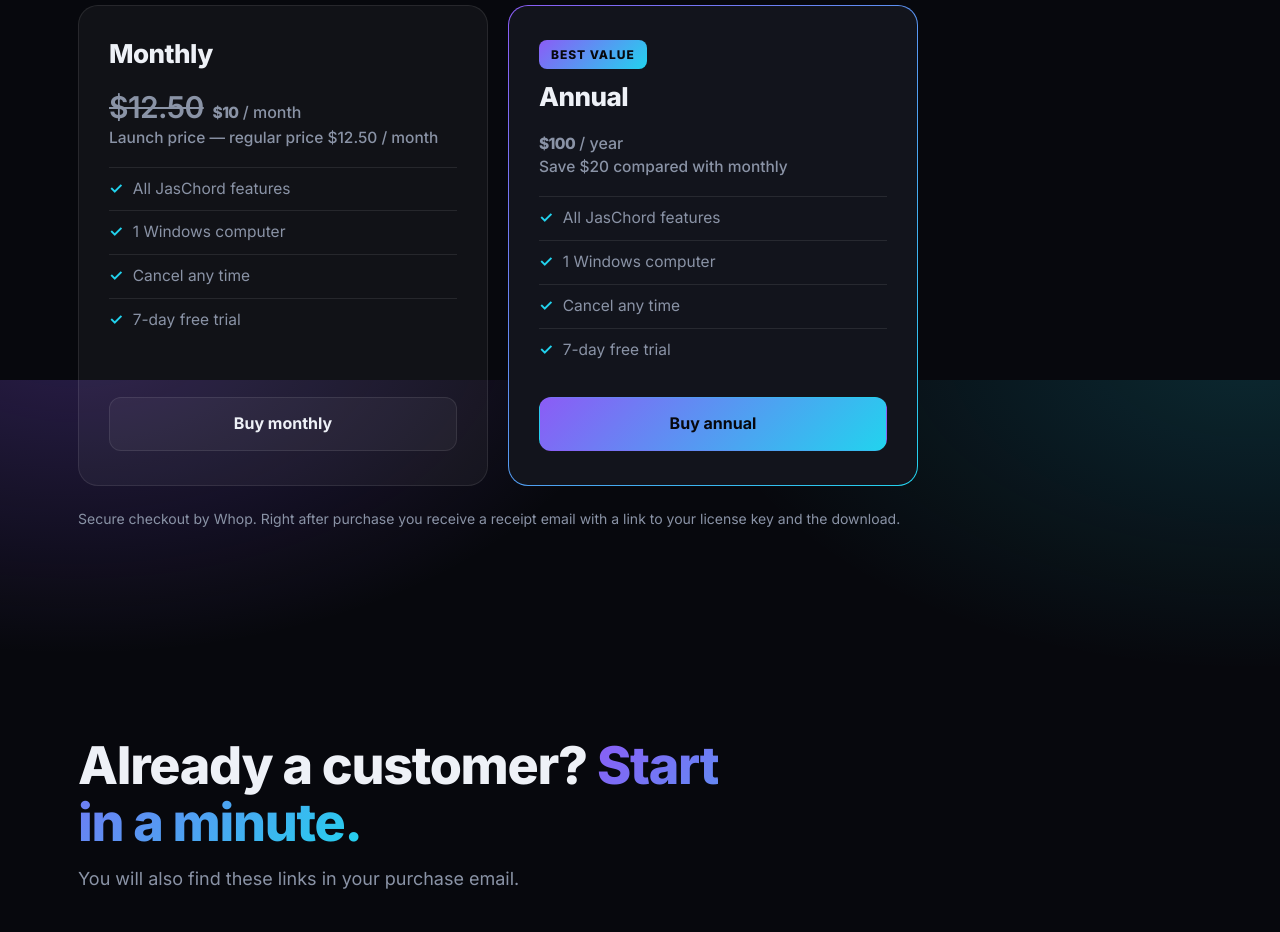
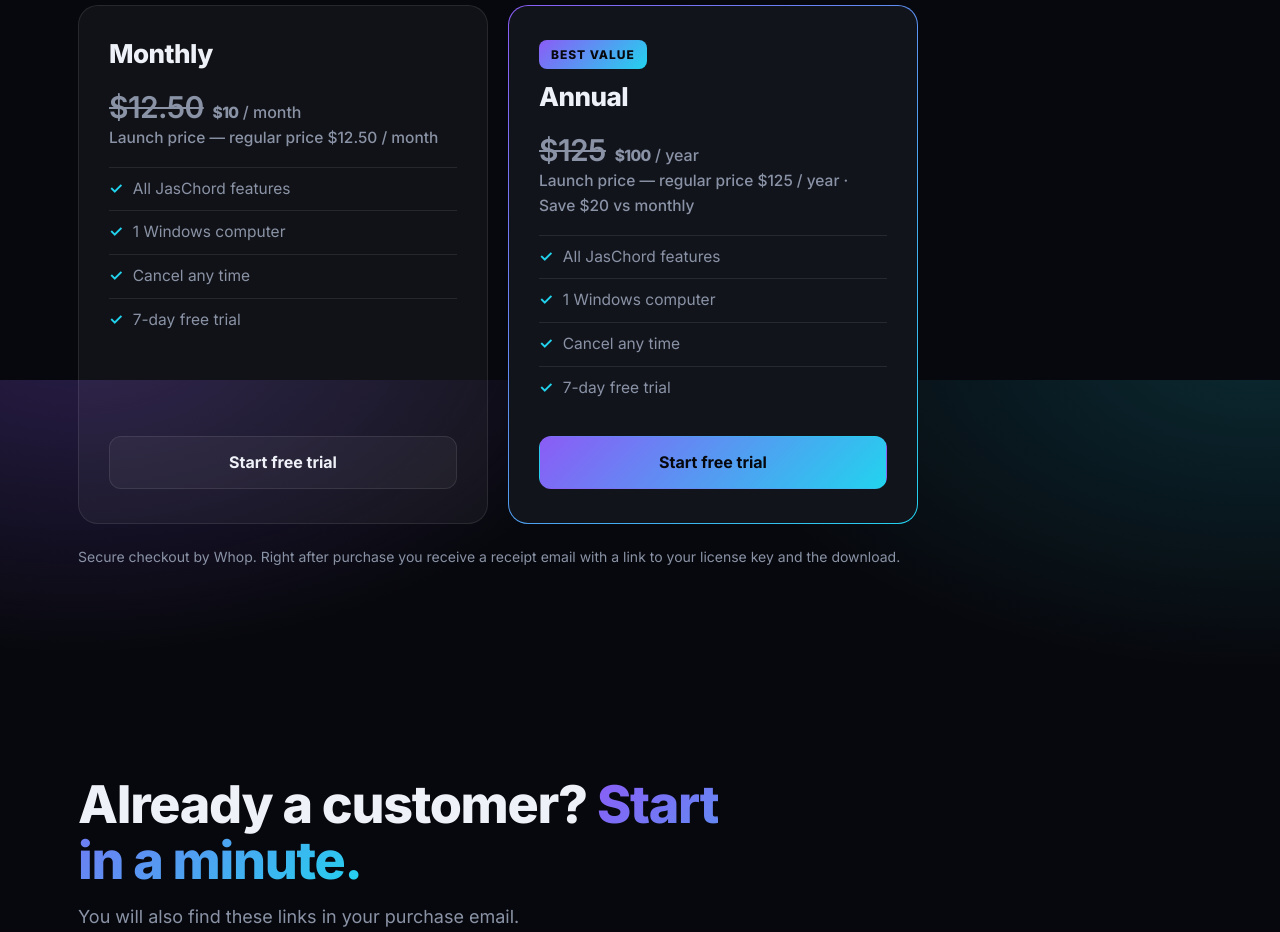
Before and after one commit to jasoneshak/jaschord-releases, a plain HTML site: page index.html in a window 1280 px wide. Shown: the part 3620-4552 px from the top of the page. Drawn offline with Linux system fonts and the light colour scheme.

Commit message:
Add files via upload

```diff
--- a/index.html
+++ b/index.html
@@ -162,15 +162,15 @@ footer .wrap{display:flex;justify-content:space-between;gap:20px;flex-wrap:wrap}
    <p class="amt"><s class="was">$12.50</s> $10<span> / month</span></p>
    <p class="sv">Launch price &mdash; regular price $12.50 / month</p>
    <ul><li>All JasChord features</li><li>1 Windows computer</li><li>Cancel any time</li><li>7-day free trial</li></ul>
-   <a class="btn" href="https://whop.com/checkout/plan_xub6n7pzfXdQ6">Buy monthly</a>
+   <a class="btn" href="https://whop.com/checkout/plan_xub6n7pzfXdQ6">Start free trial</a>
   </div>
   <div class="card plan best">
    <span class="tag">Best value</span>
    <h3>Annual</h3>
-   <p class="amt">$100<span> / year</span></p>
-   <p class="sv">Save $20 compared with monthly</p>
+   <p class="amt"><s class="was">$125</s> $100<span> / year</span></p>
+   <p class="sv">Launch price &mdash; regular price $125 / year &middot; Save $20 vs monthly</p>
    <ul><li>All JasChord features</li><li>1 Windows computer</li><li>Cancel any time</li><li>7-day free trial</li></ul>
-   <a class="btn p" href="https://whop.com/checkout/plan_SCGMYOIy2A80l">Buy annual</a>
+   <a class="btn p" href="https://whop.com/checkout/plan_SCGMYOIy2A80l">Start free trial</a>
   </div>
  </div>
  <p class="safe">Secure checkout by Whop. Right after purchase you receive a receipt email with a link to your license key and the download.</p>
```
